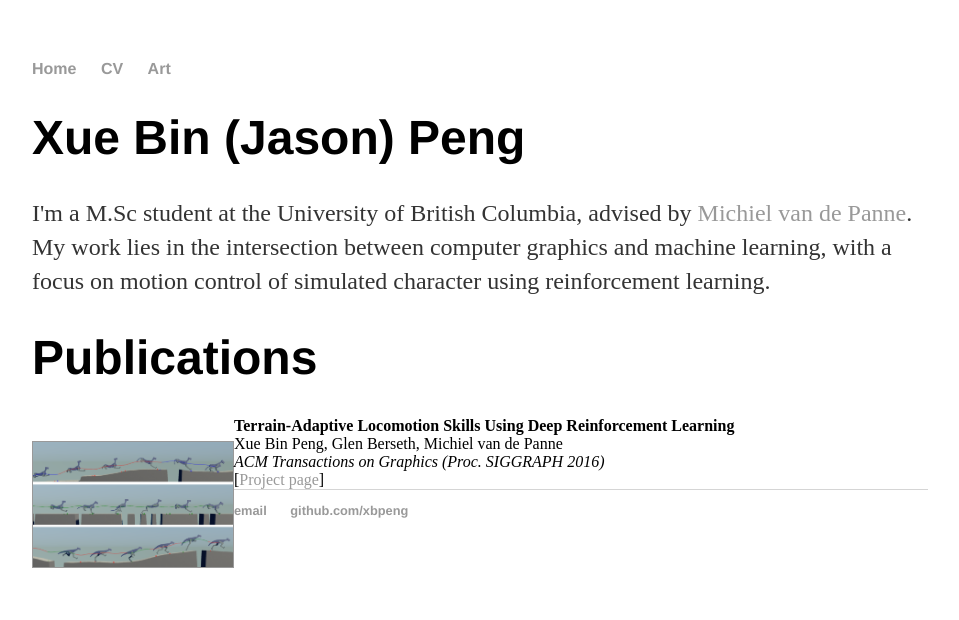
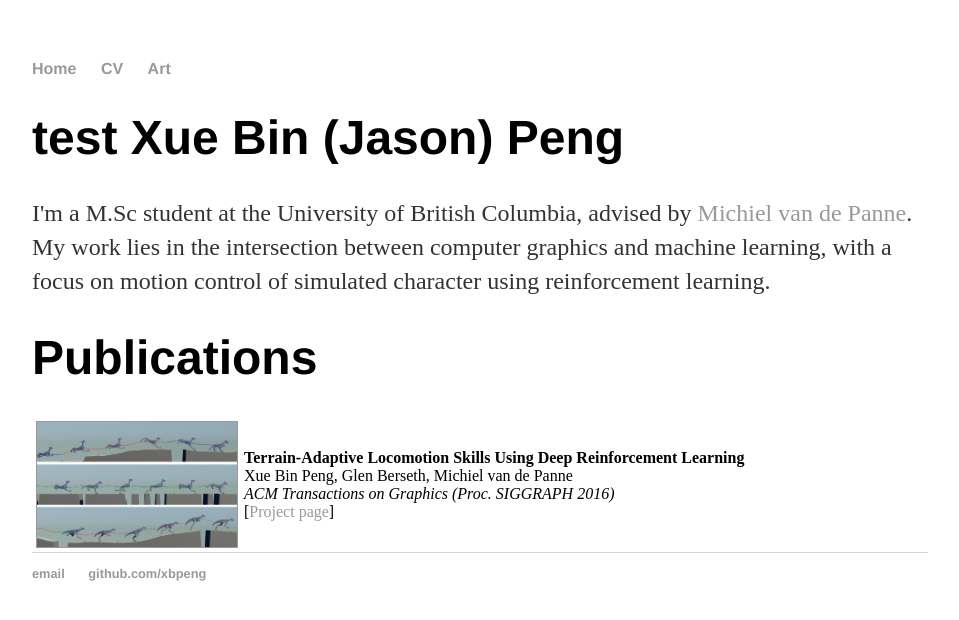
Before and after one commit to xbpeng/xbpeng.github.io, a Jekyll site: the page built from index.html, in a window 1280 px wide. Shown: the top 620 px of the page, without its empty margins (160-1119 px from the left). Built offline with Jekyll 4.4.1, drawn with Linux system fonts in a browser that asks for light colours.

Commit message:
Update index.html
test

```diff
--- a/index.html
+++ b/index.html
@@ -3,18 +3,20 @@
 title: Xue Bin (Jason) Peng
 ---
 <div class="blurb">
-	<h1> Xue Bin (Jason) Peng</h1>
+	<h1> test Xue Bin (Jason) Peng</h1>
 	<p> I'm a M.Sc student at the University of British Columbia, advised by <a href="https://www.cs.ubc.ca/~van/">Michiel van de Panne</a>. My work lies in the intersection between computer graphics and machine learning, with a focus on motion control of simulated character using reinforcement learning.</a></p>
 
 	<h1>Publications</h1>
 
-	<div>
-    		<p style="float: left;"><a href="https://www.cs.ubc.ca/~van/papers/2016-TOG-deepRL/index.html"><img style="vertical-align:middle" src="images/papers/2016-TOG-deepRL.png"  width="200" height="inherit" border="1px" alt="" /></a></p>
-		<div>
+	<table border="0" cellpadding="2" cellspacing="2">
+		<tr>
+    		<td><a href="https://www.cs.ubc.ca/~van/papers/2016-TOG-deepRL/index.html"><img style="vertical-align:middle" src="images/papers/2016-TOG-deepRL.png"  width="200" height="inherit" border="1px" alt="" /></a></td>
+		<td><div>
 			<b> Terrain-Adaptive Locomotion Skills Using Deep Reinforcement Learning </b> <br>
 			Xue Bin Peng, Glen Berseth, Michiel van de Panne <br>
 			<em> ACM Transactions on Graphics (Proc. SIGGRAPH 2016)</em> <br>
 			[<a href="https://www.cs.ubc.ca/~van/papers/2016-TOG-deepRL/index.html">Project page</a>]
-		</div>
-	</div>
+		</div></td>
+		</tr>
+	</table>
 </div><!-- /.blurb -->
```
